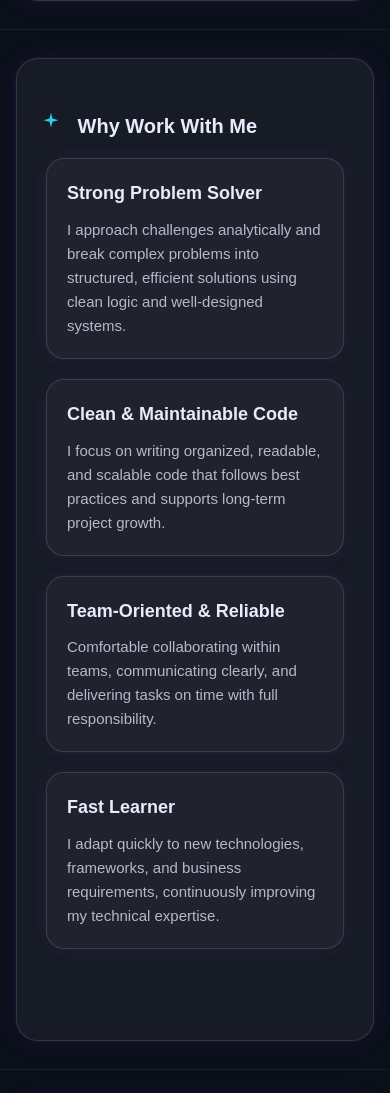
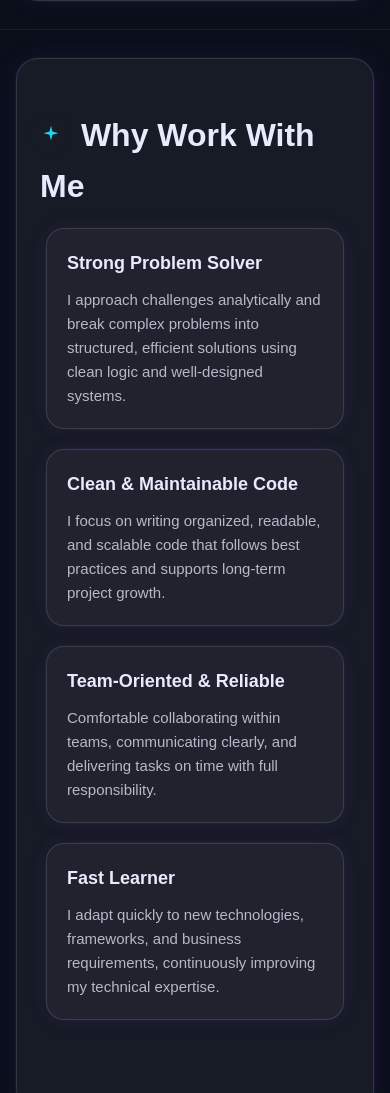
Before and after one commit to mohammadzrasheed/mohammadzrasheed.github.io, a plain HTML site: page index.html in a window 390 px wide. Shown: the part 4796-5889 px from the top of the page. Drawn offline with Linux system fonts and the light colour scheme.

Commit message:
Update styles.css

```diff
--- a/styles.css
+++ b/styles.css
@@ -518,11 +518,7 @@ section p{
 /* =========================
    MOBILE
 ========================= */
-@media (max-width: 480px){
-  #why-me h2{
-    font-size: 20px;
-  }
-}
+
 @media (max-width: 900px){
   .nav-toggle{ display: inline-flex; }
 
```
